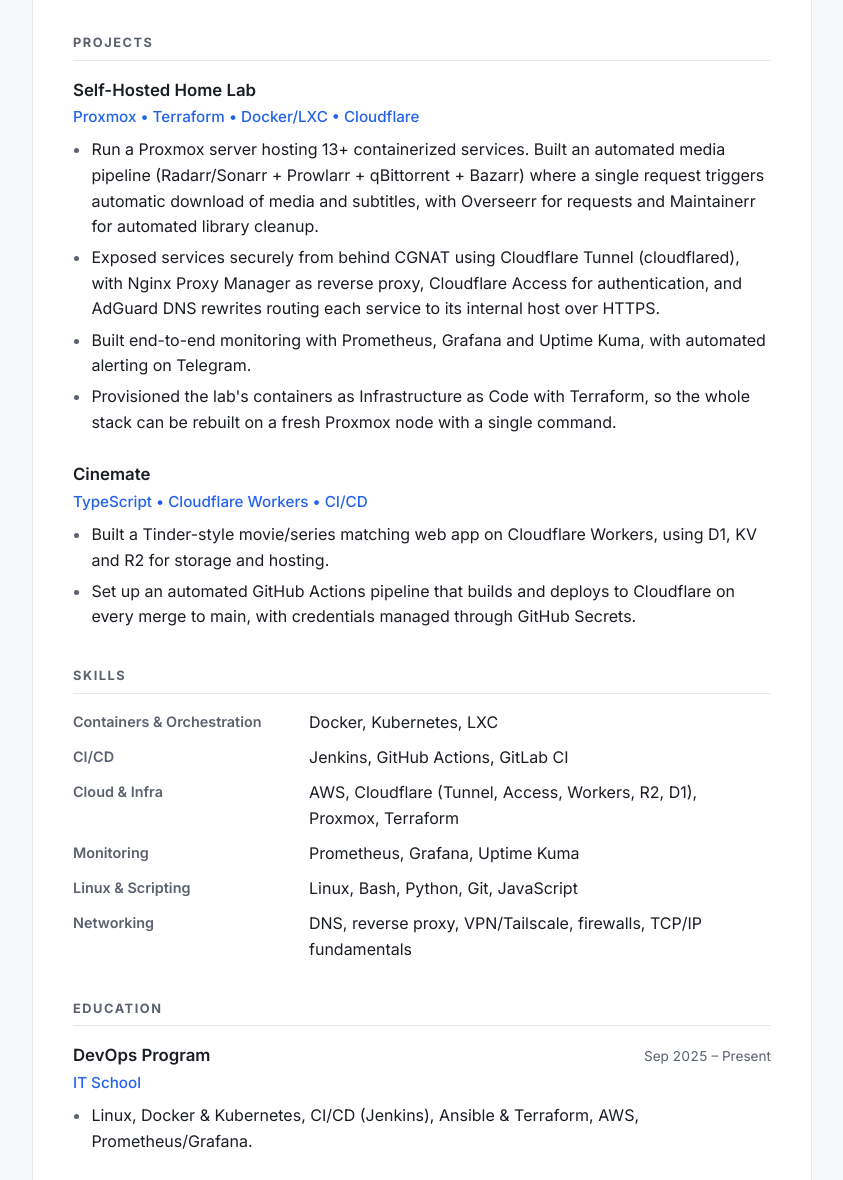
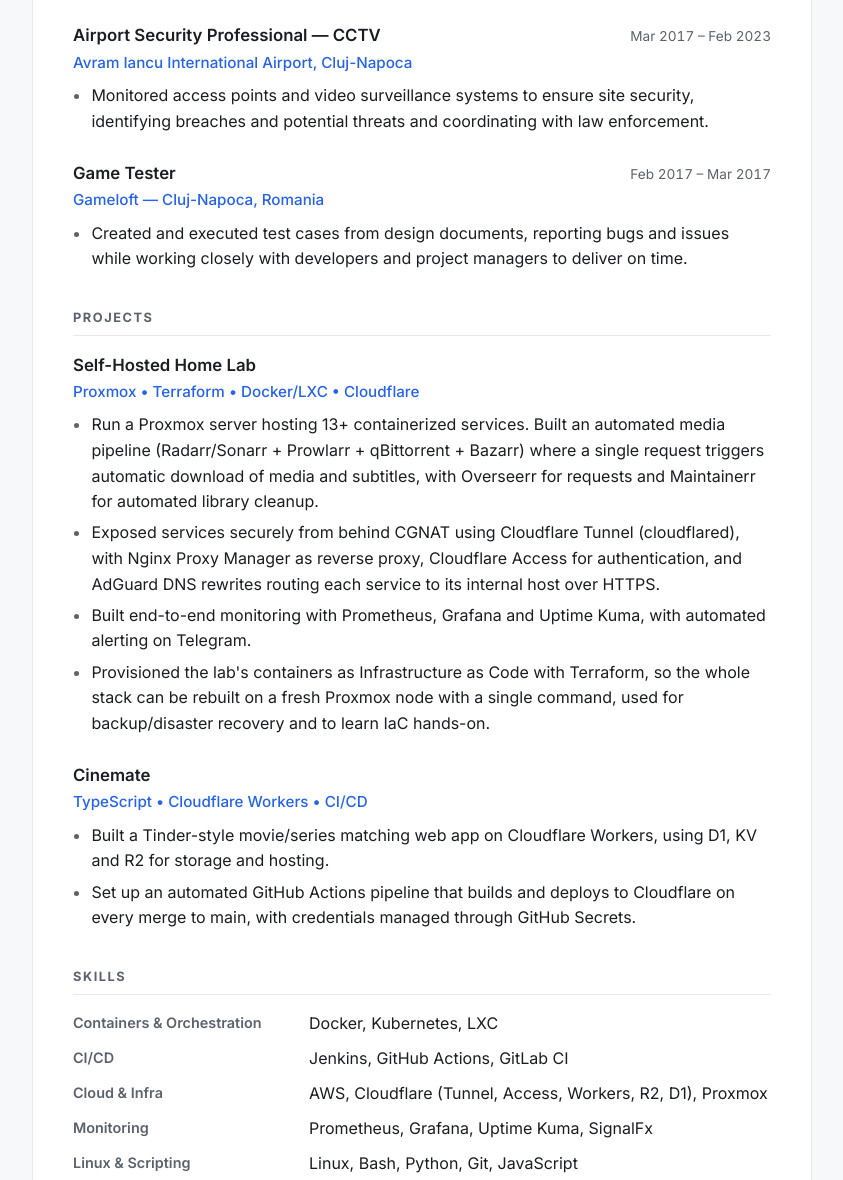
Before and after one commit to valeboth/resume, a website: page public/index.html in a window 1280 px wide. Shown: the part 1208-2388 px from the top of the page, without its empty margins (218-1061 px from the left). Drawn offline with Linux system fonts and the light colour scheme; no server answers.

Commit message:
Match resume content 1:1 with the PDF
- Add the two missing roles: Airport Security Professional (CCTV) and
  Game Tester (Gameloft).
- Correct the airport IT role title to 'IT Electronic Computer and Network
  Operator'.
- Rename the CKAD course to 'Certified Kubernetes Application Developer'
  (drop the Mumshad note).
- Skills: add SignalFx to Monitoring; drop Terraform from Cloud & Infra to
  match the PDF.
- Complete the Home Lab Terraform bullet (backup/DR + hands-on IaC).

```diff
--- a/public/index.html
+++ b/public/index.html
@@ -105,7 +105,7 @@
 
         <article class="entry">
           <div class="entry__head">
-            <h3 class="entry__role">IT &amp; Network Operator</h3>
+            <h3 class="entry__role">IT Electronic Computer and Network Operator</h3>
             <span class="entry__date">Mar 2023 – Sep 2024</span>
           </div>
           <p class="entry__org">
@@ -127,6 +127,38 @@
             <li>
               Implemented data backup and recovery procedures to protect user data
               and support quick recovery.
+            </li>
+          </ul>
+        </article>
+
+        <article class="entry">
+          <div class="entry__head">
+            <h3 class="entry__role">Airport Security Professional — CCTV</h3>
+            <span class="entry__date">Mar 2017 – Feb 2023</span>
+          </div>
+          <p class="entry__org">
+            Avram Iancu International Airport, Cluj-Napoca
+          </p>
+          <ul class="entry__points">
+            <li>
+              Monitored access points and video surveillance systems to ensure site
+              security, identifying breaches and potential threats and coordinating
+              with law enforcement.
+            </li>
+          </ul>
+        </article>
+
+        <article class="entry">
+          <div class="entry__head">
+            <h3 class="entry__role">Game Tester</h3>
+            <span class="entry__date">Feb 2017 – Mar 2017</span>
+          </div>
+          <p class="entry__org">Gameloft — Cluj-Napoca, Romania</p>
+          <ul class="entry__points">
+            <li>
+              Created and executed test cases from design documents, reporting bugs
+              and issues while working closely with developers and project managers
+              to deliver on time.
             </li>
           </ul>
         </article>
@@ -160,7 +192,8 @@
             <li>
               Provisioned the lab's containers as Infrastructure as Code with
               Terraform, so the whole stack can be rebuilt on a fresh Proxmox node
-              with a single command.
+              with a single command, used for backup/disaster recovery and to learn
+              IaC hands-on.
             </li>
           </ul>
         </article>
@@ -197,12 +230,12 @@
           <div class="skills__row">
             <dt>Cloud &amp; Infra</dt>
             <dd>
-              AWS, Cloudflare (Tunnel, Access, Workers, R2, D1), Proxmox, Terraform
+              AWS, Cloudflare (Tunnel, Access, Workers, R2, D1), Proxmox
             </dd>
           </div>
           <div class="skills__row">
             <dt>Monitoring</dt>
-            <dd>Prometheus, Grafana, Uptime Kuma</dd>
+            <dd>Prometheus, Grafana, Uptime Kuma, SignalFx</dd>
           </div>
           <div class="skills__row">
             <dt>Linux &amp; Scripting</dt>
@@ -246,7 +279,7 @@
         <h2 class="section__title">Courses</h2>
         <ul class="tags">
           <li>Kubernetes for Absolute Beginners</li>
-          <li>CKAD course (Mumshad)</li>
+          <li>Certified Kubernetes Application Developer</li>
           <li>Cisco CCST Networking</li>
           <li>NDG Linux Essentials / Linux I</li>
         </ul>
```
